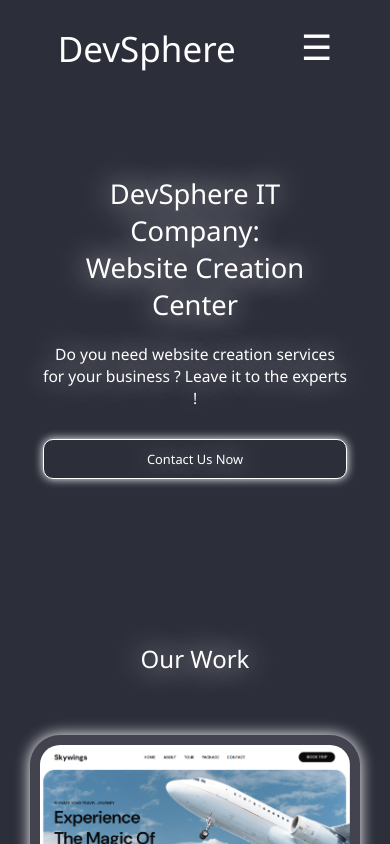
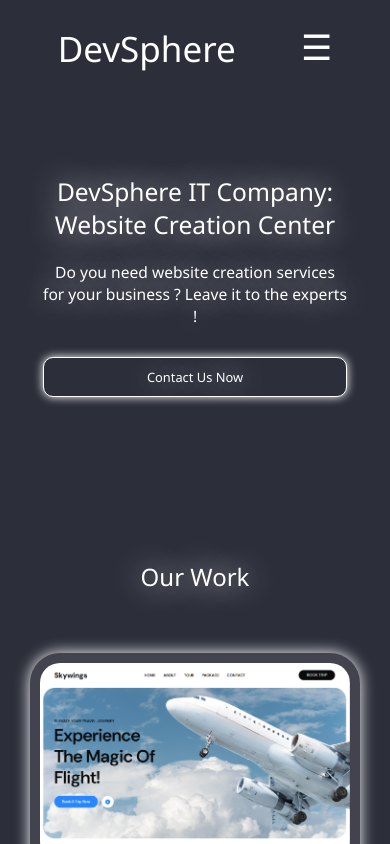
Before and after one commit to JahongirFox/DevSphere-IT-Company, a React (Vite) app: page / in a window 390 px wide. Shown: the top 844 px of the page. Built offline with nearby package versions, Linux system fonts and the light colour scheme.

Commit message:
bugs is fixed

```diff
--- a/src/Pages/Home/Home1/Home1.css
+++ b/src/Pages/Home/Home1/Home1.css
@@ -17,7 +17,7 @@
     color: white;
     font-family: 'Segoe UI', Tahoma, Geneva, Verdana, sans-serif;
     font-weight: 400;
-    font-size: clamp(0px, 7vw, 50px);
+    font-size: clamp(0px, 6.3vw, 50px);
     font-weight: 500;
     text-shadow: 0px 0px 30px white;
     text-align: center;
```
